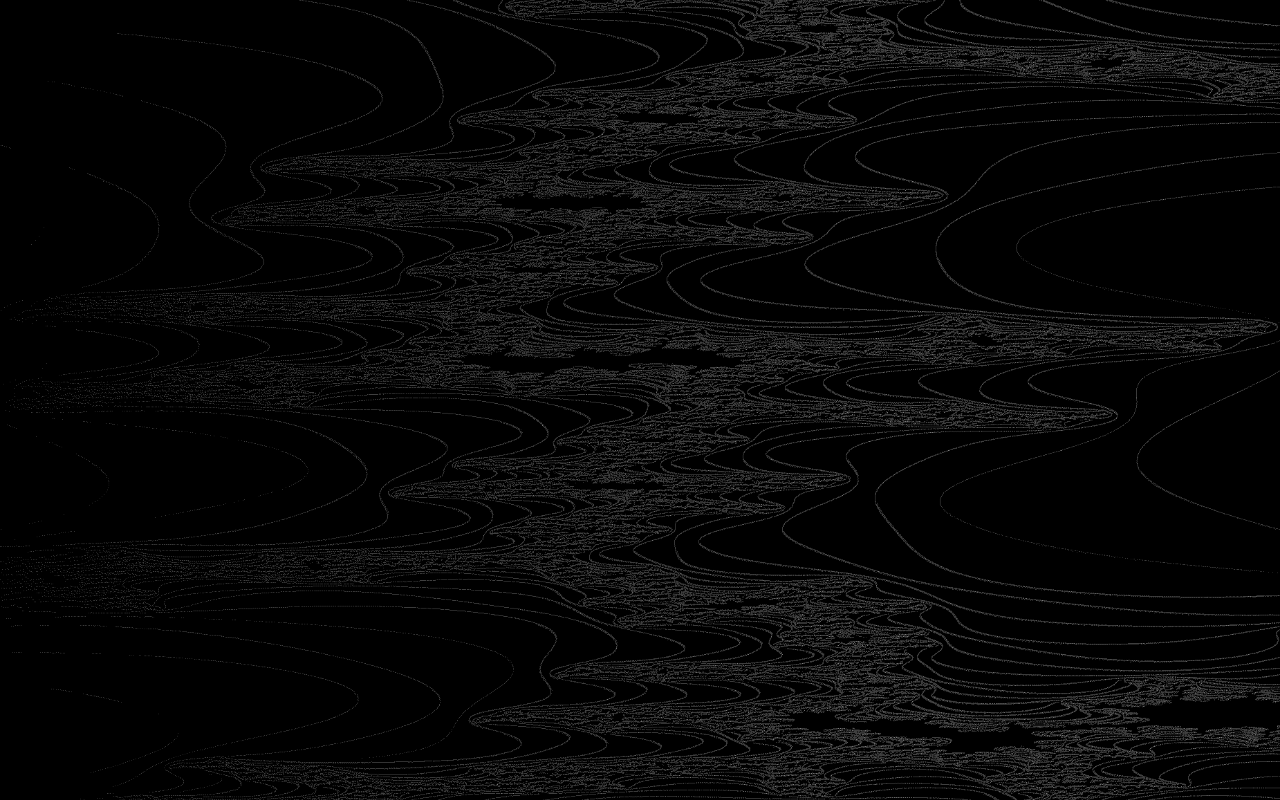
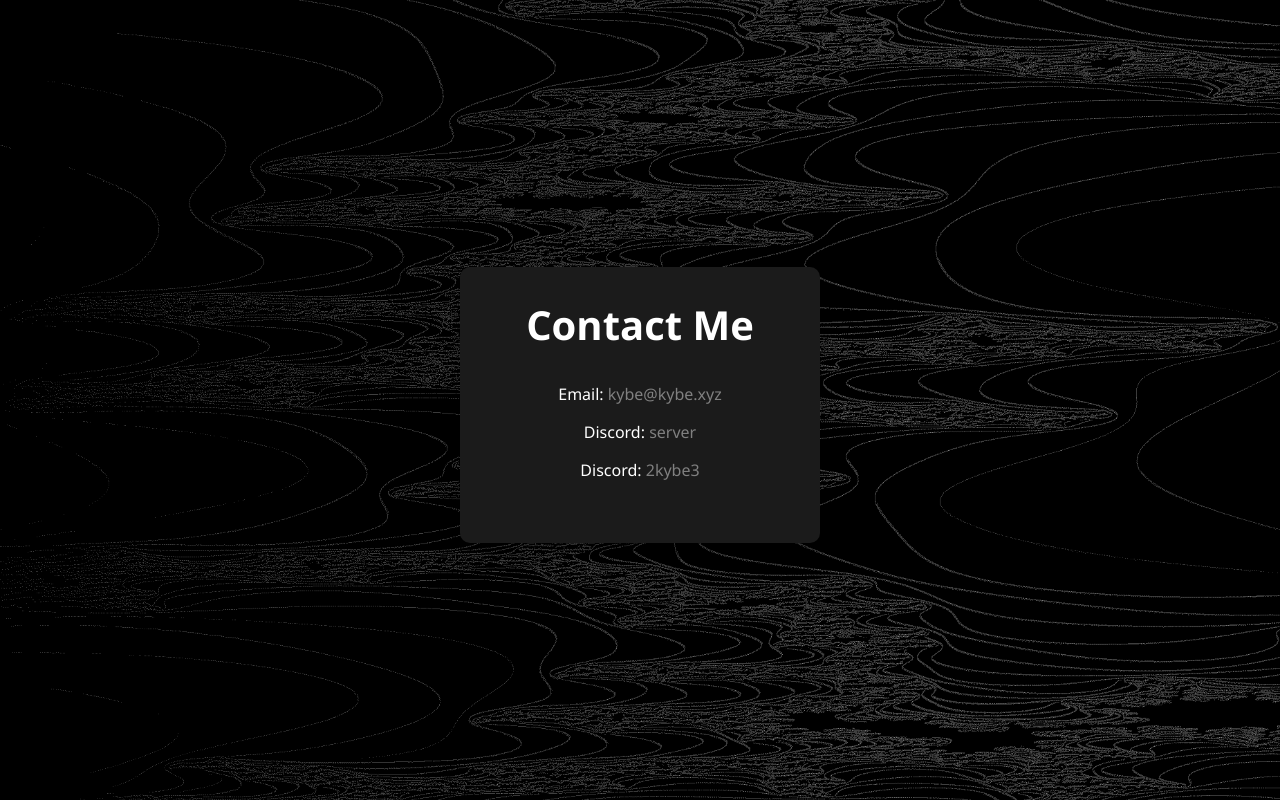
Before and after one commit to kybe236/website-frontend, a React (Vite) app: page /contact in a window 1280 px wide. Before the commit this address had no page. Built offline with nearby package versions, Linux system fonts and the light colour scheme.

Commit message:
added conacts page

```diff
--- a/src/index.css
+++ b/src/index.css
@@ -31,7 +31,6 @@ html, body {
 }
 
 .main-container {
-    width: 75%;
     min-width: 300px;
     max-width: 700px;
     padding: 30px;
--- a/src/main.tsx
+++ b/src/main.tsx
@@ -7,6 +7,7 @@ import Crypto from "./paths/crypto/Crypto.tsx";
 import Beta from "./paths/beta/Beta.tsx";
 import MCDimensions from "./paths/mcmath/MCDimensions.tsx";
 import DotFiles from "./paths/dotfiles/DotFiles.tsx";
+import Contact from "./paths/contact/Contact.tsx";
 
 createRoot(document.getElementById('root')!).render(
     <StrictMode>
@@ -18,6 +19,7 @@ createRoot(document.getElementById('root')!).render(
                     <Route path="/beta" element={<Beta />} />
                     <Route path="/mcdimensions" element={<MCDimensions />} />
                     <Route path="/dotfiles" element={<DotFiles />} />
+                    <Route path="/contact" element={<Contact />} />
                 </Routes>
             </BrowserRouter>
         </div>
--- /dev/null
+++ b/src/paths/contact/Contact.css
@@ -0,0 +1,32 @@
+.contact-content {
+    display: flex;
+    flex-direction: column;
+    align-items: center;
+    text-align: center;
+    margin: 0 auto;
+}
+
+.contact-list {
+    list-style: none;
+    padding: 0;
+    margin-top: 1rem;
+}
+
+.contact-list li {
+    margin-bottom: 1rem;
+}
+
+.link {
+    color: gray;
+    text-decoration: none;
+    transition: color 0.2s;
+}
+
+.link:hover {
+    color: white;
+    text-decoration: underline;
+}
+
+h1 {
+    margin-bottom: 0;
+}
--- /dev/null
+++ b/src/paths/contact/Contact.tsx
@@ -0,0 +1,34 @@
+import "./Contact.css";
+
+function Contact() {
+    const contacts = [
+        { label: "Email", href: "mailto:kybe@kybe.xyz", text: "kybe@kybe.xyz" },
+        { label: "Discord", href: "https://kybe.xyz/dc", text: "server" },
+        { label: "Discord", href: "https://discord.com/users/921066050009833572", text: "2kybe3" },
+    ];
+
+    return (
+        <div className="main-container">
+            <h1>Contact Me</h1>
+            <div className="contact-content">
+                <ul className="contact-list">
+                    {contacts.map(({ label, href, text }, index) => (
+                        <li key={index}>
+                            {label}:{" "}
+                            <a
+                                href={href}
+                                className="link"
+                                target={href.startsWith("http") ? "_blank" : undefined}
+                                rel={href.startsWith("http") ? "noopener noreferrer" : undefined}
+                            >
+                                {text}
+                            </a>
+                        </li>
+                    ))}
+                </ul>
+            </div>
+        </div>
+    );
+}
+
+export default Contact;
--- a/src/paths/root/Root.tsx
+++ b/src/paths/root/Root.tsx
@@ -3,10 +3,10 @@ import {Link} from "react-router";
 
 function Root() {
     return (
-        <div className="main-container">
+        <div className="main-container" style={{width: "80%"}}>
             <div className="split-container">
                 <div className="left-side">
-                    <h2>2kybe3</h2>
+                    <h1>2kybe3</h1>
                     <ul>
                         <li>I'm 16y old</li>
                         <li>I use arch btw</li>
@@ -20,6 +20,7 @@ function Root() {
                     <Link to="/beta" className="nav-link">Beta</Link>
                     <Link to="/mcdimensions" className="nav-link">MCDimensions</Link>
                     <Link to="/dotfiles" className="nav-link">DotFiles</Link>
+                    <Link to="/contact" className="nav-link">Contact</Link>
                     <a href="https://github.com/kybe236" className="nav-link" target="_blank" rel="noopener noreferrer">
                         GitHub
                     </a>
```
